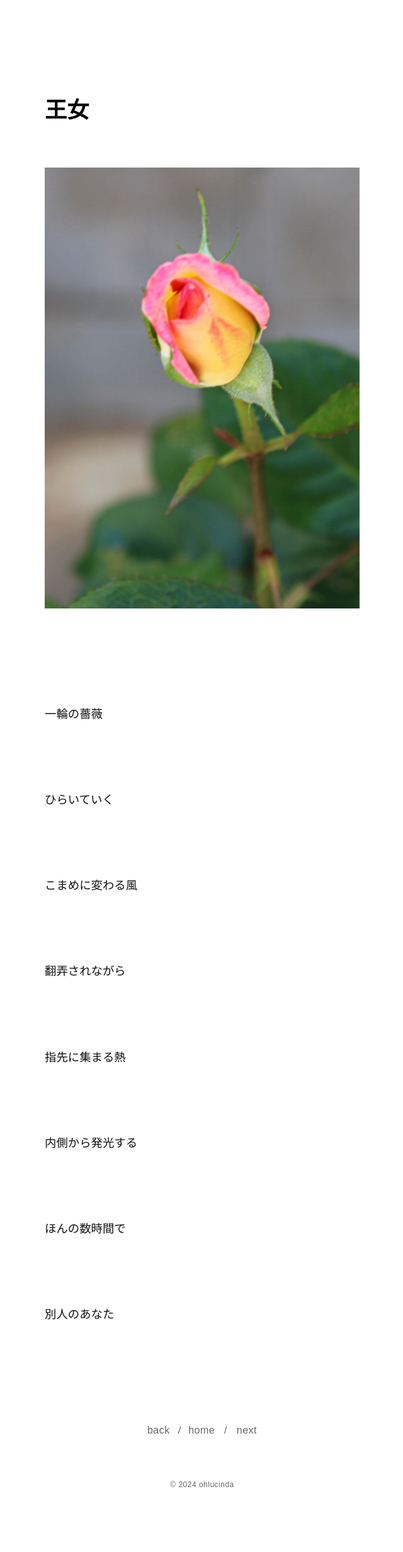
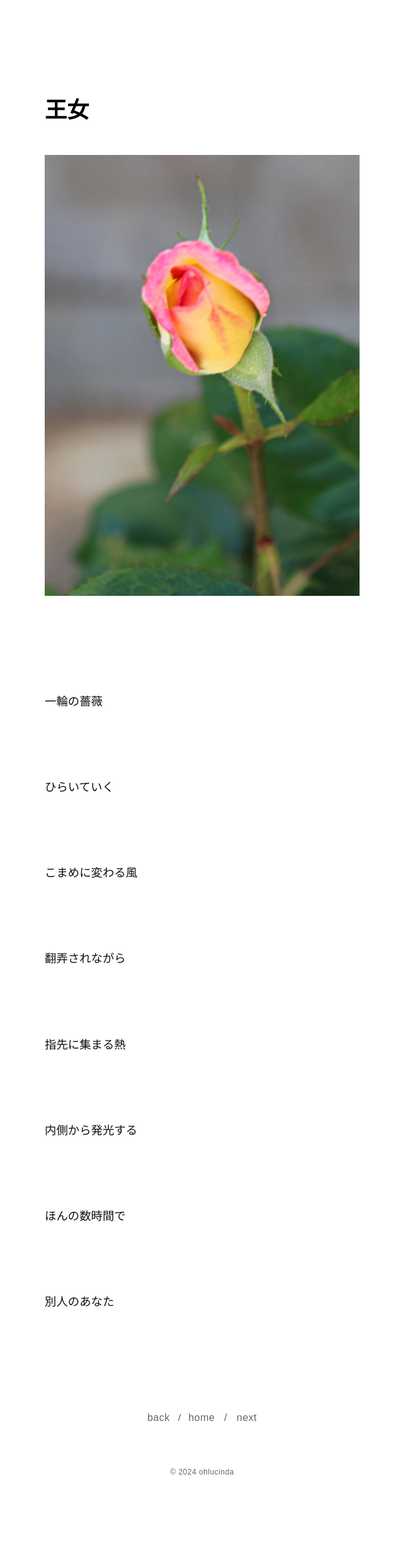
Before and after one commit to ohlucinda/gem, a Jekyll site: the page built from _posts/2026-05-07-oujo.md, in a window 1280 px wide. Shown: the whole page at 63% size, without its empty margins (319-959 px from the left). Built offline with Jekyll 4.4.1, drawn with Linux system fonts in a browser that asks for light colours; some web fonts are replaced.

Commit message:
Update post.html

```diff
--- a/_layouts/post.html
+++ b/_layouts/post.html
@@ -67,7 +67,7 @@ layout: null
 }
     .image-wrapper {
       width: 100%;
-      margin: 0 0 100px 0;
+      margin: -20px 0 100px 0;
     }
 
     .image-wrapper img {
```
